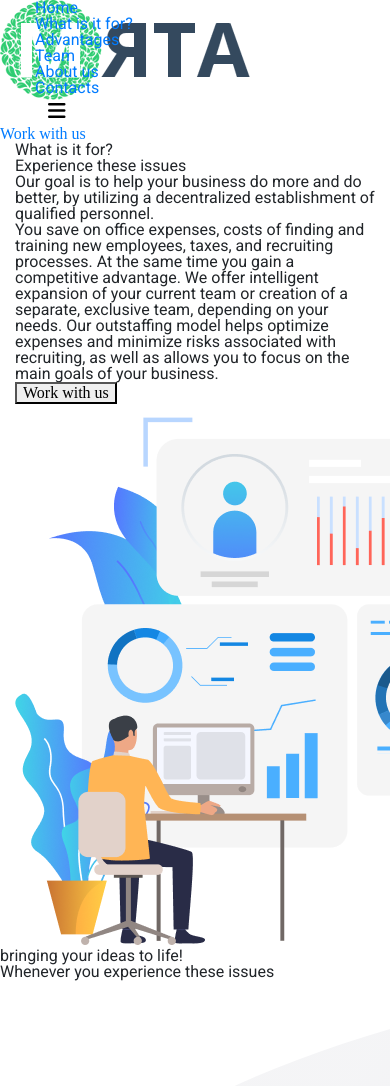
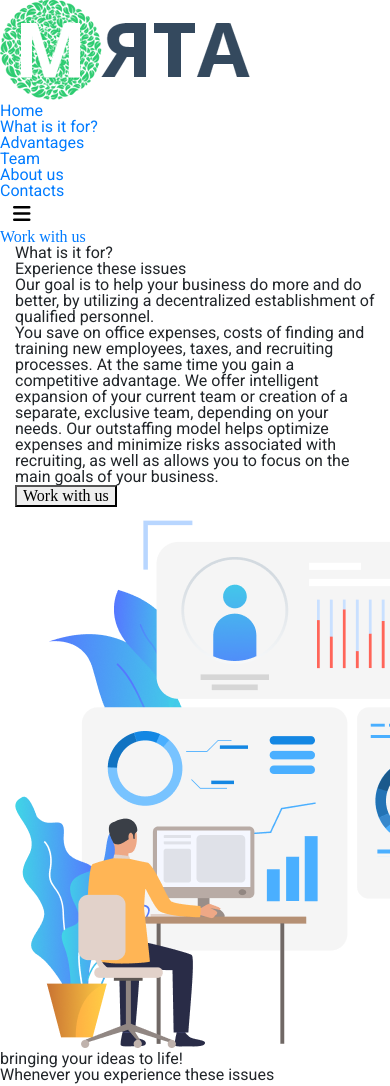
Before and after one commit to maxhaponenko/landing_2, a website built with webpack: page src/index.html in a window 390 px wide. Shown: the top 1086 px of the page. Built offline with nearby package versions, Linux system fonts and the light colour scheme; files whose address does not match are found by name.

Commit message:
header fix

```diff
--- a/src/index.html
+++ b/src/index.html
@@ -15,12 +15,12 @@
   <header>
     <div class="wrapper">
       <div class="row row_middle">
-        <div class="col-1">
+        <div class="col-xl-1 col-lg-1 col-md-1 col-sm-2 col-xs-3 logoCol">
           <div class="logoHeader">
             <a href="#"><img src="./assets/img/logo.png" alt="logo"></a>
           </div>
         </div>
-        <div class="col-9">
+        <div class="col-xl-9 col-lg-9 col-md-9 col-sm-8 col-xs-7 menuCol">
           <div class="menu">
             <ul>
               <li><a href="#">Home</a></li>
--- a/src/scss/main.scss
+++ b/src/scss/main.scss
@@ -83,6 +83,15 @@ header {
     }
 }
 
+// This query fixes layout bug on small devices (menu button vs logo link in header block)
+@media (max-width: 577px) {
+    .logoCol {
+        width: auto;
+    }
+    .menuCol {
+        width: auto;
+    }
+}
 
 .menu {
     position: relative;
@@ -112,7 +121,7 @@ header {
         display: none;
         position: relative;
         top: 3px;
-        margin-left: 30px;
+        margin-left: 10px;
         button {
             transform: scale(1.6);
             color: #484ce6;
```
